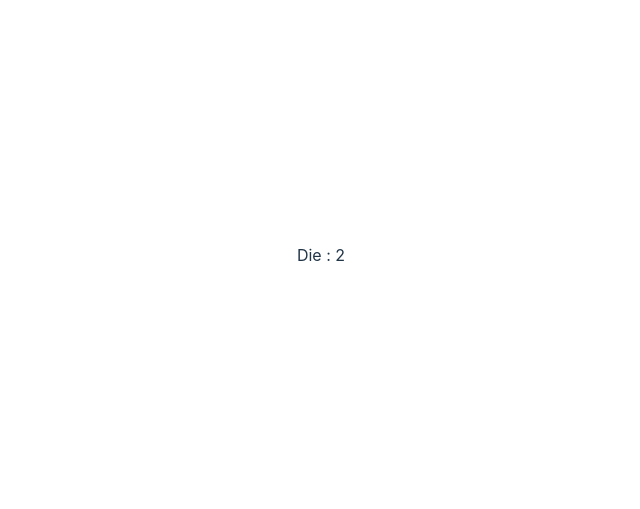
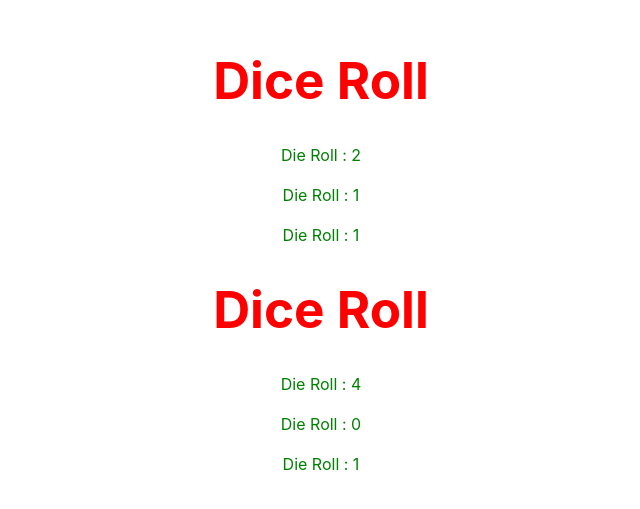
Before and after one commit to yashaswinij1999/React, a React (Vite) app in the folder Attempt 2/React-Practice/: page / in a window 1280 px wide. Shown: the part 145-654 px from the top of the page, without its empty margins (319-959 px from the left). Built offline with nearby package versions, Linux system fonts and the light colour scheme.

Commit message:
styled die and dice roll component

```diff
--- a/Attempt 2/React-Practice/src/App.jsx
+++ b/Attempt 2/React-Practice/src/App.jsx
@@ -3,11 +3,13 @@ import reactLogo from "./assets/react.svg";
 import viteLogo from "/vite.svg";
 import "./App.css";
 import Die from "./Components/Die";
+import DiceRoll from "./DiceRoll";
 
 function App() {
   return (
     <>
-      <Die />
+      <DiceRoll />
+      <DiceRoll />
     </>
   );
 }
--- a/Attempt 2/React-Practice/src/Components/Die.jsx
+++ b/Attempt 2/React-Practice/src/Components/Die.jsx
@@ -1,9 +1,10 @@
 export default function Die() {
   const random = Math.floor(Math.random() * 6);
+  const style = { color: "green" };
 
   return (
     <>
-      <p>Die : {random}</p>
+      <p style={style}> Die Roll : {random}</p>
     </>
   );
 }
--- /dev/null
+++ b/Attempt 2/React-Practice/src/DiceRoll.jsx
@@ -0,0 +1,14 @@
+import Die from "./Components/Die";
+
+export default function DiceRoll() {
+  const style = { color: "red" };
+
+  return (
+    <>
+      <h1 style={style}>Dice Roll</h1>
+      <Die />
+      <Die />
+      <Die />
+    </>
+  );
+}
```
